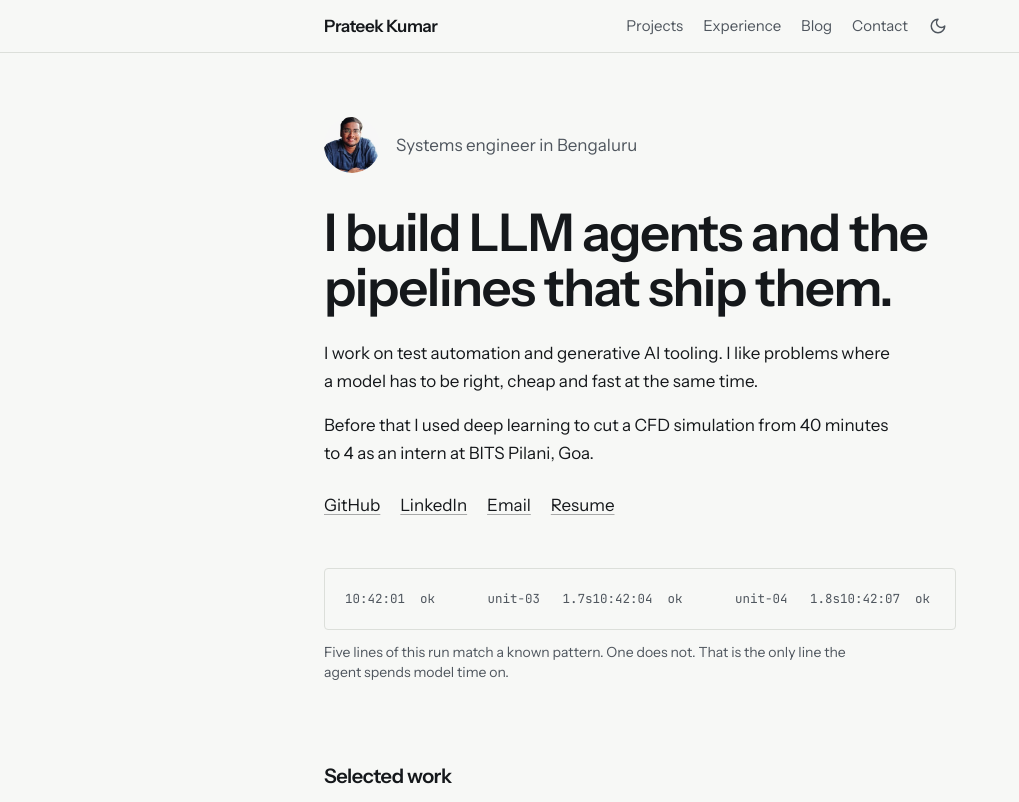
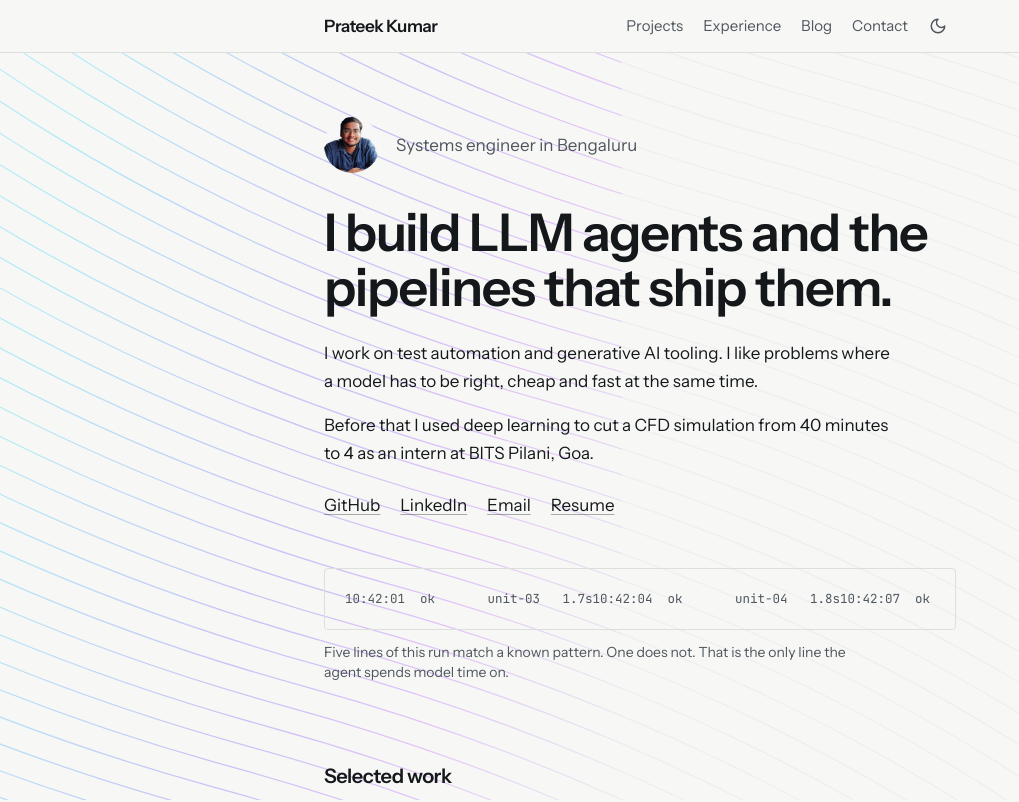
Before and after one commit to Prateekk02/portfolio, a Next.js app in the folder frontend/: page / in a window 1280 px wide. Shown: the top 802 px of the page, without its empty margins (0-1019 px from the left). Built offline with nearby package versions, Linux system fonts and the light colour scheme.

Commit message:
feat: restore the background beams as a css-only sweep

```diff
--- a/frontend/src/app/layout.tsx
+++ b/frontend/src/app/layout.tsx
@@ -1,6 +1,8 @@
 import type { Metadata } from "next";
 import localFont from "next/font/local";
 import { ThemeProvider } from "next-themes";
+import { BackgroundBeams } from "@/components/site/BackgroundBeams";
+import { MotionProvider } from "@/components/site/MotionProvider";
 import { SiteFooter } from "@/components/site/SiteFooter";
 import { SiteHeader } from "@/components/site/SiteHeader";
 import { SITE_URL } from "@/data/profile";
@@ -25,7 +27,10 @@ const DESCRIPTION =
 
 export const metadata: Metadata = {
   metadataBase: new URL(SITE_URL),
-  title: { default: "Prateek Kumar, AI engineer", template: "%s | Prateek Kumar" },
+  title: {
+    default: "Prateek Kumar, AI engineer",
+    template: "%s | Prateek Kumar",
+  },
   description: DESCRIPTION,
   alternates: { canonical: "./" },
   openGraph: {
@@ -40,11 +45,24 @@ export const metadata: Metadata = {
   robots: { index: true, follow: true },
 };
 
-export default function RootLayout({ children }: Readonly<{ children: React.ReactNode }>) {
+export default function RootLayout({
+  children,
+}: Readonly<{ children: React.ReactNode }>) {
   return (
-    <html lang="en" className={`${sans.variable} ${mono.variable}`} suppressHydrationWarning>
+    <html
+      lang="en"
+      className={`${sans.variable} ${mono.variable}`}
+      suppressHydrationWarning
+    >
       <body className="min-h-dvh bg-paper font-sans text-ink antialiased">
-        <ThemeProvider attribute="class" defaultTheme="system" enableSystem disableTransitionOnChange>
+        <ThemeProvider
+          attribute="class"
+          defaultTheme="system"
+          enableSystem
+          disableTransitionOnChange
+        >
+          <MotionProvider>
+            <BackgroundBeams />
             <a
               href="#main"
               className="sr-only focus:not-sr-only focus:fixed focus:left-4 focus:top-4 focus:z-50 focus:bg-ink focus:px-3 focus:py-2 focus:text-paper"
@@ -52,10 +70,14 @@ export default function RootLayout({ children }: Readonly<{ children: React.Reac
               Skip to content
             </a>
             <SiteHeader />
-          <main id="main" className="mx-auto w-full max-w-[42rem] px-5 pb-24 pt-10 sm:pt-16">
+            <main
+              id="main"
+              className="mx-auto w-full max-w-[42rem] px-5 pb-24 pt-10 sm:pt-16"
+            >
               {children}
             </main>
             <SiteFooter />
+          </MotionProvider>
         </ThemeProvider>
       </body>
     </html>
--- /dev/null
+++ b/frontend/src/components/site/BackgroundBeams.tsx
@@ -0,0 +1,16 @@
+/**
+ * Decorative background of drifting blue and violet beams.
+ *
+ * The beam shapes come from /beams.svg, used as a mask. A wide colour band
+ * slides behind the mask using only a CSS transform, so the effect runs off
+ * the main thread and adds no JavaScript. It is hidden from assistive
+ * technology, ignores clicks, and stays still for visitors who prefer
+ * reduced motion.
+ */
+export function BackgroundBeams() {
+  return (
+    <div aria-hidden="true" data-testid="background-beams" className="beams">
+      <div className="beams-sweep" />
+    </div>
+  );
+}
```
Also changed, not shown: frontend/public/beams.svg (added). Lines whose indentation alone changed are shown as unchanged.
